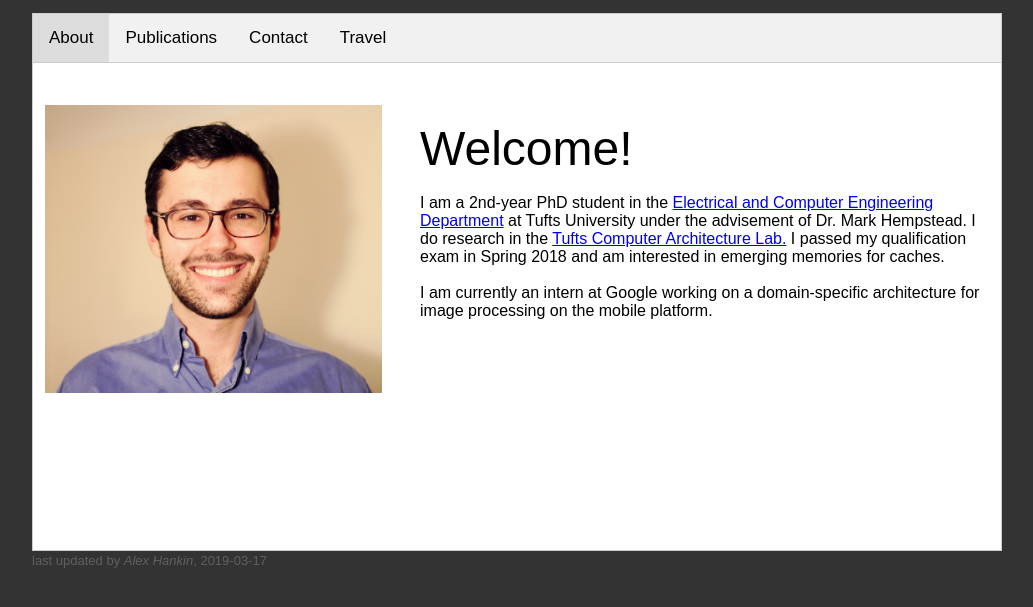
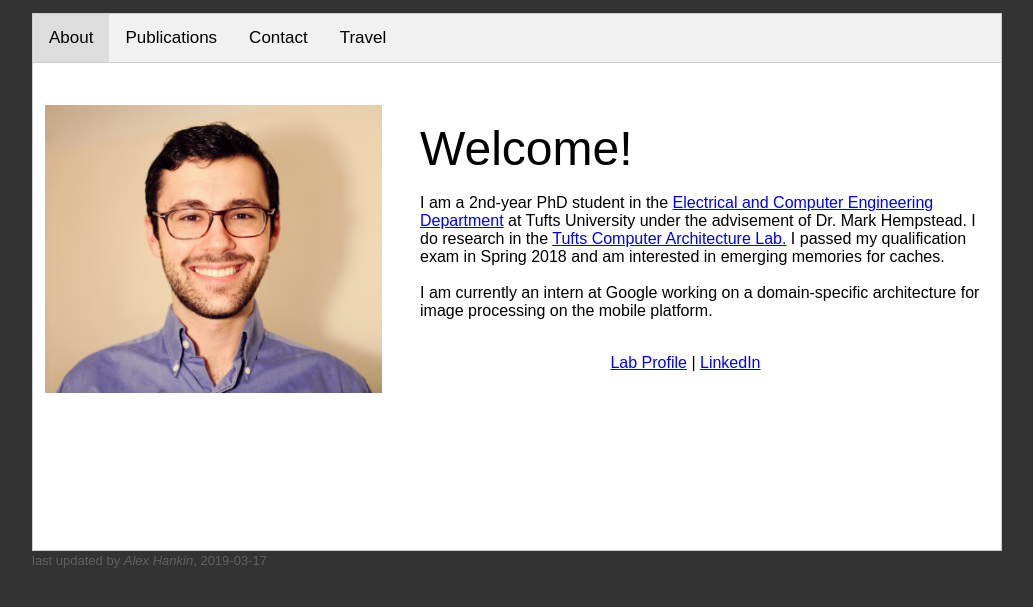
Before and after one commit to hankin0/hankin0.github.io, a Jekyll site: the page built from index.html, in a window 1280 px wide. Shown: the top 607 px of the page, without its empty margins (123-1156 px from the left). Built offline with Jekyll 4.4.1, drawn with Linux system fonts in a browser that asks for light colours.

Commit message:
add profile links

```diff
--- a/index.html
+++ b/index.html
@@ -26,7 +26,11 @@ layout: default
 	    memories for caches. <br><br>
 
 	    I am currently an intern at Google working on a domain-specific architecture for image processing
-	    on the mobile platform.<br><br><br><br><br><br><br><br><br><br><br><br></p>
+	    on the mobile platform.<br><br>
+
+	    <center><a href="https://sites.tufts.edu/tcal/people/current-students/#post-845">Lab Profile</a> |
+	            <a href="www.linkedin.com/in/alexanderhankin">LinkedIn</a></center><br><br><br>
+		    <br><br><br><br><br><br><br></p>
      </div>
 
       <!-- "Publications" tab -->
```
